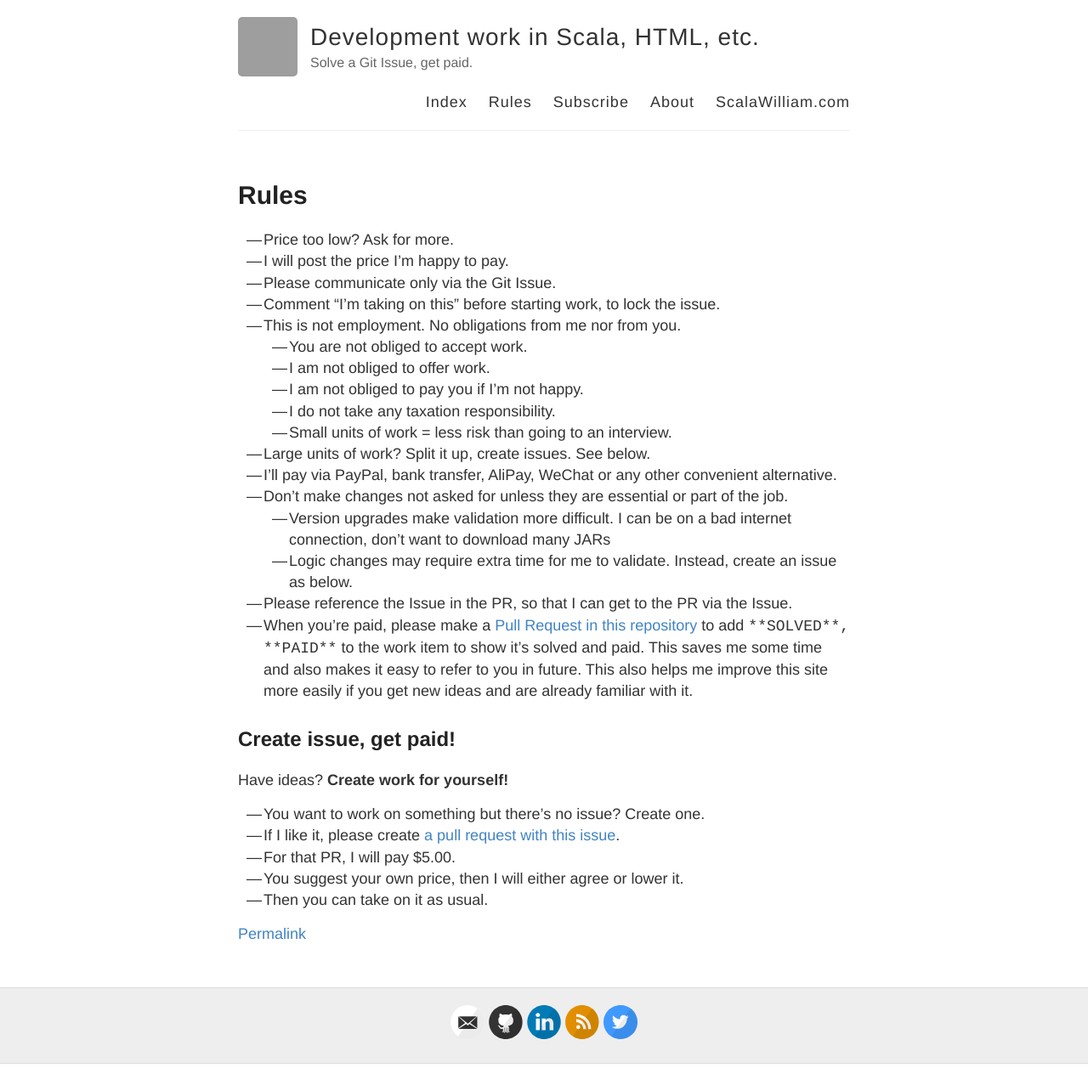
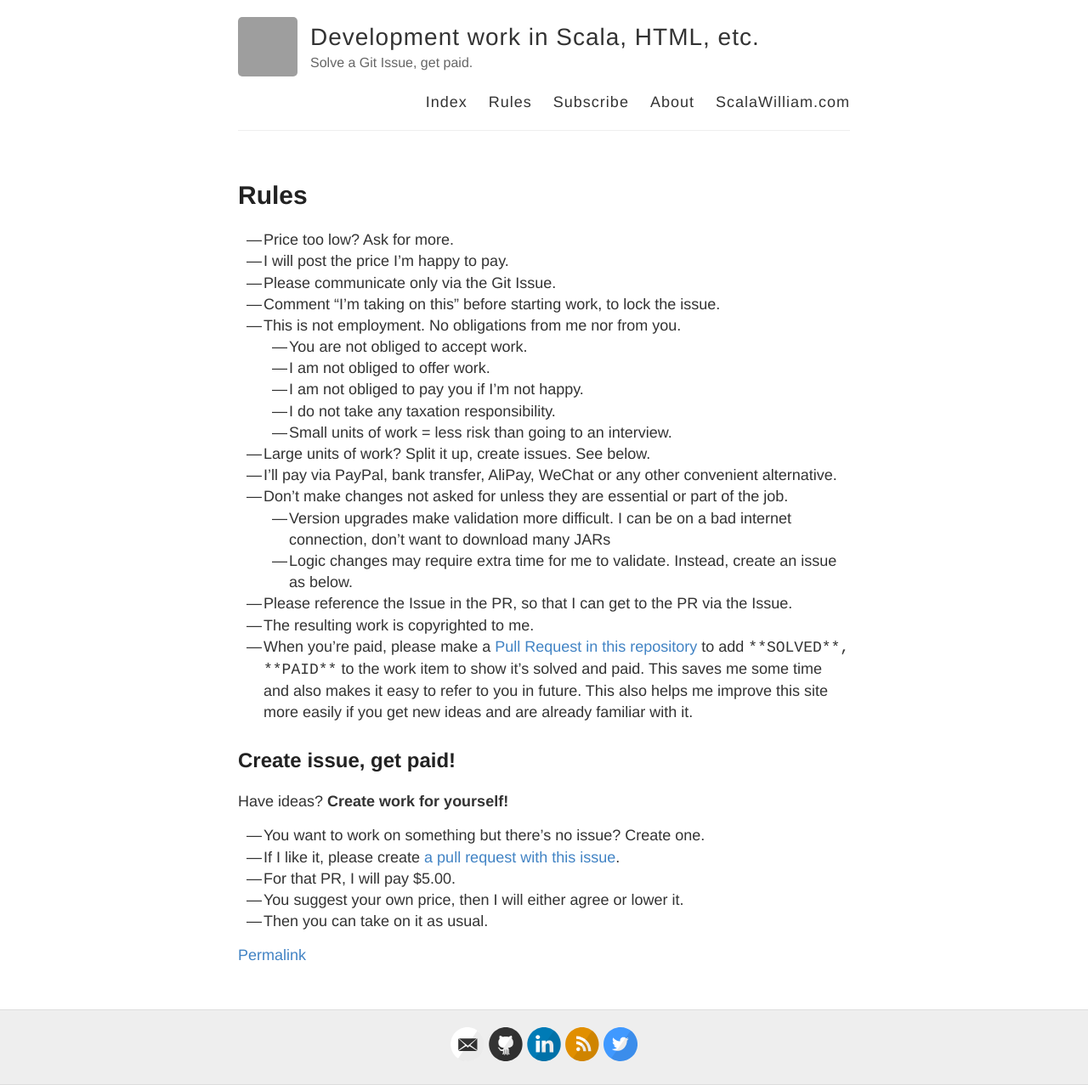
Before and after one commit to ScalaWilliam/Work, a Jekyll site: the page built from rules.md, in a window 1280 px wide. Shown: the whole page at 85% size. Built offline with Jekyll 4.4.1, drawn with Linux system fonts in a browser that asks for light colours; before the commit the page ends 1252 px from its top, so only the background shows below that; grey boxes are pictures that could not be loaded.

Commit message:
Update rules.md

```diff
--- a/rules.md
+++ b/rules.md
@@ -20,6 +20,7 @@ permalink: /rules/
   - Version upgrades make validation more difficult. I can be on a bad internet connection, don't want to download many JARs
   - Logic changes may require extra time for me to validate. Instead, create an issue as below.
 - Please reference the Issue in the PR, so that I can get to the PR via the Issue.
+- The resulting work is copyrighted to me.
 - When you're paid, please make a [Pull Request in this repository](https://github.com/ScalaWilliam/Work/tree/master/_posts) to add `**SOLVED**, **PAID**` to the work item to show it's solved and paid. This saves me some time and also makes it easy to refer to you in future. This also helps me improve this site more easily if you get new ideas and are already familiar with it.
 
 ## Create issue, get paid!
```
